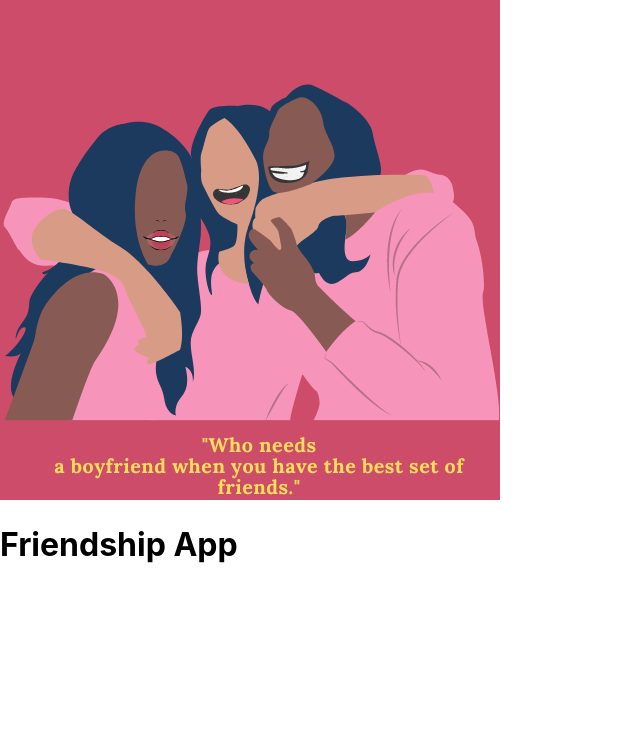
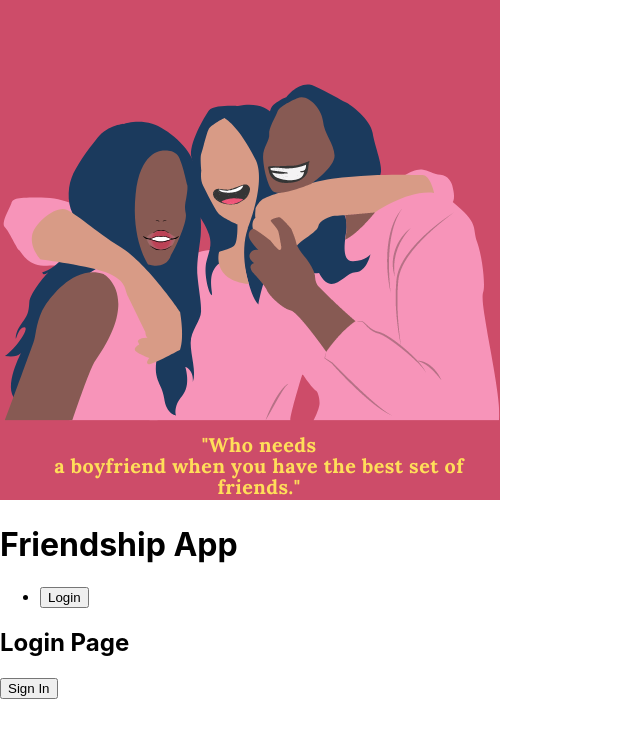
Before and after one commit to sandraSrksk/friends-app, a React (Create React App) app: page /login in a window 1280 px wide. Before the commit this address had no page. Shown: the top 738 px of the page, without its empty margins (0-640 px from the left). Built offline with nearby package versions, Linux system fonts and the light colour scheme.

Commit message:
Login with Google. Firebase auth

```diff
--- a/package.json
+++ b/package.json
@@ -6,11 +6,12 @@
     "@testing-library/jest-dom": "^5.17.0",
     "@testing-library/react": "^13.4.0",
     "@testing-library/user-event": "^13.5.0",
-    "firebase": "^10.7.1",
+    "firebase": "^10.8.1",
     "react": "^18.2.0",
     "react-dom": "^18.2.0",
     "react-router-dom": "^6.21.2",
     "react-scripts": "5.0.1",
+    "styled-components": "^6.1.8",
     "web-vitals": "^2.1.4"
   },
   "scripts": {
--- a/src/App.js
+++ b/src/App.js
@@ -2,6 +2,7 @@ import React from 'react';
 import { BrowserRouter as Router, Route, Routes } from 'react-router-dom';
 import Header from './components/Header';
 import Home from './pages/Home';
+import Login from './components/Login';
 
 const App = () => {
   return (
@@ -9,6 +10,7 @@ const App = () => {
       <Header />
       <Routes>
         <Route path="/" component={Home} />
+        <Route path="/login" element={<Login />} /> {/* Add route for Login page */}
       </Routes>
     </Router>
   );
--- a/src/components/Header.js
+++ b/src/components/Header.js
@@ -1,11 +1,18 @@
 // components/Header.js
 import React from 'react';
+import LoginButton from './LoginButton';
 
 const Header = () => {
   return (
     <header>
         <img src="/images/friends-app-logo.png" alt="Friends Logo" />
       <h1>Friendship App</h1>
+      <nav>
+        <ul>
+          <li><LoginButton /></li>
+          {/* Add other navigation links here */}
+        </ul>
+      </nav>
     </header>
   );
 };
--- a/src/components/Login.js
+++ b/src/components/Login.js
@@ -1,17 +1,25 @@
-import React from 'react';
+import React, { useState } from 'react';
+import firebase from 'firebase/app';
+import 'firebase/auth';
 
 const Login = () => {
-  // Logic for handling login functionality
+  const [email, setEmail] = useState('');
+  const [password, setPassword] = useState('');
 
-  const handleLogin = () => {
-    // Implement login functionality here
+  const handleLogin = async () => {
+    try {
+      await firebase.auth().signInWithEmailAndPassword(email, password);
+      // User signed in successfully
+    } catch (error) {
+      // Handle login errors
+    }
   };
 
   return (
     <div>
-      <h2>Login</h2>
+      <h2>Login Page</h2>
       {/* Add login form or button */}
-      <button onClick={handleLogin}>Login</button>
+      <button onClick={handleLogin}>Sign In</button>
     </div>
   );
 };
--- /dev/null
+++ b/src/components/LoginButton.js
@@ -0,0 +1,12 @@
+import React from 'react';
+import { Link } from 'react-router-dom';
+
+const LoginButton = () => {
+  return (
+    <Link to="/login">
+      <button>Login</button>
+    </Link>
+  );
+};
+
+export default LoginButton;
--- a/src/components/UserProfile.js
+++ b/src/components/UserProfile.js
@@ -1,12 +1,21 @@
+// src/components/UserProfile.js
 import React from 'react';
-import './UserProfile.css';
+import styled from 'styled-components';
+
+// Define the styled component
+const UserProfileWrapper = styled.div`
+  background-color: #f0f0f0;
+  padding: 20px;
+  border-radius: 8px;
+  box-shadow: 0 0 10px rgba(0, 0, 0, 0.1);
+`;
 
 const UserProfile = ({ user }) => {
   return (
-    <div className="user-profile"> {/* Apply the styling class */}
+    <UserProfileWrapper>
       <h2>{user.username}'s Profile</h2>
       {/* Display user information */}
-    </div>
+    </UserProfileWrapper>
   );
 };
 
--- a/src/pages/Home.js
+++ b/src/pages/Home.js
@@ -1,6 +1,7 @@
 import React from 'react';
 import UserProfile from '../components/UserProfile';
 import Login from '../components/Login';
+import User from '../components/User'; // Import User component
 
 const Home = () => {
   const user = null; // Set the user object if authenticated
@@ -12,6 +13,8 @@ const Home = () => {
       ) : (
         <Login />
       )}
+      {/* Render the User component conditionally based on user authentication */}
+      {user && <User user={user} />}
     </div>
   );
 };
```
Also changed, not shown: src/services/firebase.js (+22 -22 lines), 2 other files (tests, documents, lock files or other folders).
